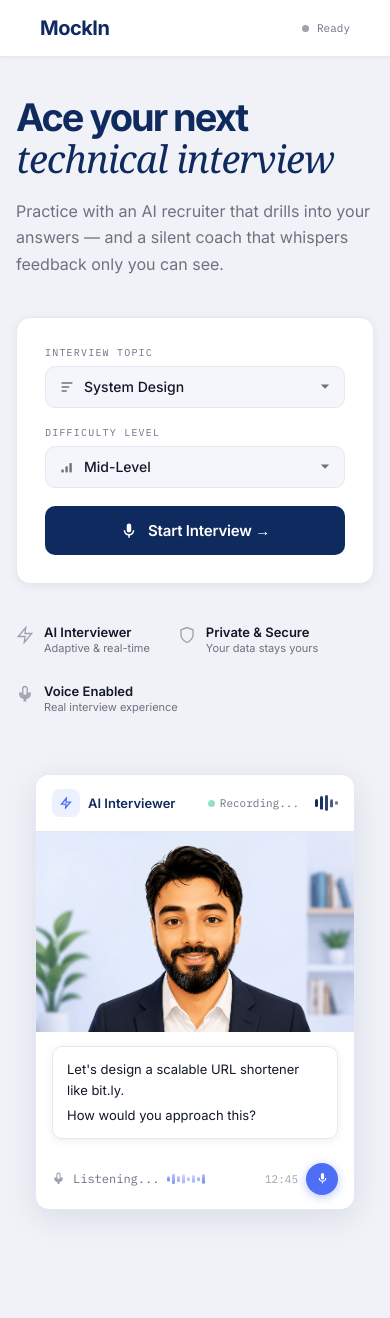
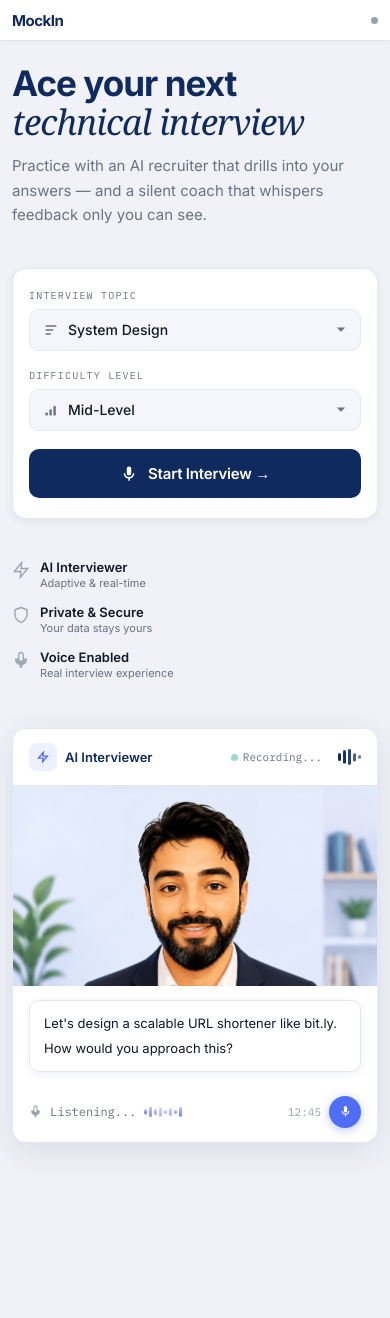
Before and after one commit to finddheeraj/MockIn, a Flask app: page / in a window 390 px wide. After the commit the page ends 1150 px from the top, so only its background shows below. Run offline with Flask 3, Linux system fonts and the light colour scheme; some web fonts are replaced.

Commit message:
Fixing Mobile view

```diff
--- /dev/null
+++ b/static/css/components/mobile.css
@@ -0,0 +1,468 @@
+/*
+  mobile.css — Responsive overrides for MockIn
+  ─────────────────────────────────────────────
+  Breakpoints:
+    ≤ 1024px  tablet landscape  (setup collapses to 1 col)
+    ≤ 768px   tablet portrait   (interview stacks vertically)
+    ≤ 600px   large phone       (header compacts, panels flatten)
+    ≤ 480px   small phone       (tight spacing, full-width everything)
+
+  Strategy: desktop styles are authored in the other component files.
+  This file only *overrides* — never duplicates — those rules.
+*/
+
+/* ══════════════════════════════════════════════════════════════════════════
+   TABLET LANDSCAPE  ≤ 1024px
+   Setup: drop 2-column side-by-side → single column, preview below form
+   ══════════════════════════════════════════════════════════════════════════ */
+@media (max-width: 1024px) {
+  main {
+    padding: 0 24px 48px;
+  }
+
+  /* Setup: single column, narrower gap */
+  #setup-panel {
+    grid-template-columns: 1fr;
+    gap: 40px;
+    min-height: unset;
+    padding: 32px 0;
+  }
+
+  .setup-right {
+    justify-content: center;
+  }
+
+  .deco-ring {
+    display: none;
+  }
+
+  /* Keep preview cards side by side at tablet */
+  .preview-interviewer-card {
+    width: 300px;
+  }
+}
+
+
+/* ══════════════════════════════════════════════════════════════════════════
+   TABLET PORTRAIT  ≤ 768px
+   Interview: right panel moves below chat (stacked layout)
+   ══════════════════════════════════════════════════════════════════════════ */
+@media (max-width: 768px) {
+  /* ── Main layout ── */
+  main {
+    padding: 0 16px 40px;
+  }
+
+  /* ── Header ── */
+  header {
+    padding: 12px 16px;
+    gap: 10px;
+  }
+
+  .logo-name {
+    font-size: 17px;
+  }
+
+  .status-bar {
+    font-size: 10px;
+  }
+
+  .btn-coach-answer-header {
+    font-size: 10px;
+    padding: 6px 10px;
+  }
+
+  /* ── Setup panel ── */
+  #setup-panel {
+    gap: 28px;
+    padding: 24px 0;
+  }
+
+  .setup-hero h1 {
+    font-size: clamp(30px, 8vw, 40px);
+    letter-spacing: -1.5px;
+  }
+
+  .setup-hero p {
+    font-size: 15px;
+  }
+
+  .feature-badges {
+    gap: 20px;
+  }
+
+  .setup-right {
+    flex-direction: column;
+    align-items: center;
+  }
+
+  .preview-interviewer-card {
+    width: 100%;
+    max-width: 360px;
+  }
+
+  .preview-coach-card {
+    display: none; /* too cramped alongside the interviewer card */
+  }
+
+  /* ── Interview panel: stack vertically ── */
+  #interview-panel.active {
+    display: flex;
+    flex-direction: column;
+    gap: 16px;
+  }
+
+  /* ── Interview header: wrap buttons on small screens ── */
+  .interview-header {
+    flex-wrap: wrap;
+    gap: 10px;
+    padding: 12px 14px;
+  }
+
+  .interview-meta {
+    flex-wrap: wrap;
+    gap: 6px;
+  }
+
+  .interview-actions {
+    gap: 6px;
+    flex-wrap: wrap;
+  }
+
+  /* ── Right panels: horizontal scroll strip on tablet ── */
+  .right-panels {
+    position: static; /* un-stick */
+    max-height: none;
+    overflow-y: visible;
+
+    /* Horizontal scrollable row of panels */
+    display: flex;
+    flex-direction: row;
+    gap: 12px;
+    overflow-x: auto;
+    -webkit-overflow-scrolling: touch;
+    scroll-snap-type: x mandatory;
+    padding-bottom: 6px; /* room for scrollbar */
+  }
+
+  .right-panels > * {
+    scroll-snap-align: start;
+    flex: 0 0 80vw;       /* each panel takes ~80% viewport width */
+    max-width: 360px;
+    min-width: 240px;
+    overflow-y: auto;
+    max-height: 320px;
+  }
+
+  /* Score panel: tighten up */
+  .score-panel {
+    padding: 14px;
+  }
+
+  .score-number {
+    font-size: 28px;
+  }
+
+  /* ── Chat area ── */
+  #chat-area {
+    padding: 16px;
+    gap: 12px;
+    min-height: 300px;
+    max-height: 50vh;
+    overflow-y: auto;
+  }
+
+  .msg-text {
+    font-size: 13.5px;
+  }
+
+  /* ── Answer area ── */
+  .answer-area {
+    gap: 8px;
+  }
+
+  textarea {
+    min-height: 120px;
+    font-size: 14px;
+  }
+
+  .answer-actions {
+    flex-wrap: wrap;
+    gap: 8px;
+  }
+
+  .btn-submit {
+    flex: 1;
+    justify-content: center;
+  }
+
+  .btn-skip {
+    flex: 0 0 auto;
+  }
+
+  .char-count,
+  .speech-status {
+    margin-left: 0;
+    width: 100%;
+    text-align: right;
+  }
+
+  /* ── Eval overlay ── */
+  .eval-columns {
+    grid-template-columns: 1fr;
+  }
+
+  .eval-card {
+    padding: 20px 16px;
+    max-height: 90vh;
+  }
+
+  .eval-grade-letter {
+    font-size: 40px;
+  }
+
+  /* ── Coach modal ── */
+  .coach-modal {
+    padding: 18px 16px;
+  }
+}
+
+
+/* ══════════════════════════════════════════════════════════════════════════
+   LARGE PHONE  ≤ 600px
+   Tighter everything, interview header collapses more aggressively
+   ══════════════════════════════════════════════════════════════════════════ */
+@media (max-width: 600px) {
+  /* ── Header: hide status text, keep dot and coach button ── */
+  #status-text {
+    display: none;
+  }
+
+  /* ── Interview header: stack meta chips and action buttons ── */
+  .interview-header {
+    flex-direction: column;
+    align-items: flex-start;
+    gap: 8px;
+    padding: 10px 12px;
+  }
+
+  .interview-actions {
+    width: 100%;
+    justify-content: flex-end;
+  }
+
+  /* ── Action buttons: compact labels ── */
+  .btn-evaluate,
+  .btn-download,
+  .btn-reset {
+    font-size: 10px;
+    padding: 5px 10px;
+  }
+
+  /* ── Right panels: full-width single panel (no horizontal scroll) ── */
+  .right-panels {
+    flex-direction: column;
+    overflow-x: visible;
+    scroll-snap-type: none;
+  }
+
+  .right-panels > * {
+    flex: 1 1 auto;
+    max-width: 100%;
+    min-width: 0;
+    max-height: 260px;
+  }
+
+  /* Collapse reference panel by default on phone — toggleable via JS */
+  #reference-panel {
+    max-height: 200px;
+    overflow-y: auto;
+  }
+
+  /* ── Chat ── */
+  #chat-area {
+    max-height: 45vh;
+    min-height: 220px;
+    padding: 12px;
+  }
+
+  .msg-avatar {
+    width: 28px;
+    height: 28px;
+    font-size: 11px;
+  }
+
+  /* ── Textarea ── */
+  textarea {
+    min-height: 100px;
+    padding: 12px 50px 12px 12px; /* extra right padding for mic button */
+  }
+
+  /* ── Answer actions: submit full width ── */
+  .answer-actions {
+    gap: 6px;
+  }
+
+  .btn-submit {
+    padding: 10px 18px;
+    font-size: 13px;
+  }
+
+  .btn-skip {
+    padding: 10px 12px;
+    font-size: 12px;
+  }
+
+  /* ── Setup ── */
+  .setup-card {
+    padding: 20px 16px;
+  }
+
+  .setup-hero h1 {
+    font-size: clamp(26px, 9vw, 36px);
+    letter-spacing: -1px;
+    margin-bottom: 12px;
+  }
+
+  .feature-badges {
+    flex-direction: column;
+    gap: 14px;
+  }
+
+  .preview-interviewer-card {
+    max-width: 100%;
+  }
+}
+
+
+/* ══════════════════════════════════════════════════════════════════════════
+   SMALL PHONE  ≤ 480px
+   Micro-adjustments for 375px–480px phones (iPhone SE, Galaxy A series)
+   ══════════════════════════════════════════════════════════════════════════ */
+@media (max-width: 480px) {
+  main {
+    padding: 0 12px 32px;
+  }
+
+  header {
+    padding: 10px 12px;
+  }
+
+  .logo-name {
+    font-size: 15px;
+  }
+
+  .btn-coach-answer-header {
+    font-size: 9.5px;
+    padding: 5px 8px;
+  }
+
+  /* Tighten chat bubbles */
+  .message {
+    gap: 8px;
+  }
+
+  .msg-text {
+    font-size: 13px;
+  }
+
+  /* Score panel: inline layout for dimensions */
+  .score-number {
+    font-size: 26px;
+  }
+
+  .dim-label {
+    width: 52px;
+    font-size: 9px;
+  }
+
+  /* Coach entries */
+  .coach-entry-text {
+    font-size: 12px;
+  }
+
+  /* Eval card */
+  .eval-card {
+    padding: 16px 12px;
+    border-radius: 12px;
+  }
+
+  .eval-header h2 {
+    font-size: 18px;
+  }
+
+  /* Toast: full width on tiny screens */
+  #toast {
+    left: 12px;
+    right: 12px;
+    bottom: 16px;
+    text-align: center;
+  }
+
+  /* Modal: full screen on tiny phones */
+  .coach-modal {
+    width: 100vw;
+    max-height: 95vh;
+    border-radius: 16px 16px 0 0;
+    position: fixed;
+    bottom: 0;
+    left: 0;
+  }
+
+  #coach-modal-overlay {
+    align-items: flex-end !important;
+  }
+}
+
+
+/* ══════════════════════════════════════════════════════════════════════════
+   TOUCH IMPROVEMENTS (all mobile)
+   ══════════════════════════════════════════════════════════════════════════ */
+@media (hover: none) and (pointer: coarse) {
+  /* Bigger tap targets */
+  .btn-submit,
+  .btn-skip,
+  .btn-start,
+  .btn-evaluate,
+  .btn-reset,
+  .btn-download,
+  .btn-coach-answer-header,
+  .btn-coach-answer {
+    min-height: 44px;
+  }
+
+  select {
+    min-height: 44px;
+  }
+
+  .btn-mic {
+    width: 44px;
+    height: 44px;
+  }
+
+  /* Remove hover effects that don't make sense on touch */
+  .btn-submit:hover,
+  .btn-skip:hover,
+  .btn-start:hover {
+    background: initial;
+  }
+
+  .btn-start:hover {
+    background: var(--navy);
+  }
+
+  /* Prevent double-tap zoom on buttons */
+  button,
+  select {
+    touch-action: manipulation;
+  }
+
+  /* Smooth momentum scrolling in panels */
+  #chat-area,
+  .right-panels,
+  #coach-panel,
+  #reference-panel,
+  .eval-card {
+    -webkit-overflow-scrolling: touch;
+  }
+}
--- a/static/css/components/ui.css
+++ b/static/css/components/ui.css
@@ -90,19 +90,3 @@
 .plan-action    { font-size: 13px; color: var(--text); margin-bottom: 2px; }
 .plan-resources { font-size: 11px; color: var(--text-muted); font-style: italic; }
 .eval-summary   { font-size: 13px; line-height: 1.7; color: var(--text); }
-
-/* ── Responsive ──────────────────────────────────────────────────────────── */
-@media (max-width: 1024px) {
-  #setup-panel { grid-template-columns: 1fr; gap: 40px; }
-  .setup-right { justify-content: center; }
-  .deco-ring { display: none; }
-}
-@media (max-width: 768px) {
-  #interview-panel.active { grid-template-columns: 1fr; }
-  .right-panels { max-height: 400px; }
-  #coach-panel  { max-height: 280px; }
-  .eval-columns { grid-template-columns: 1fr; }
-  .eval-card    { padding: 20px; }
-  main { padding: 0 16px 48px; }
-  .preview-coach-card { display: none; }
-}
--- a/static/css/main.css
+++ b/static/css/main.css
@@ -10,3 +10,4 @@
 @import url("components/setup.css");
 @import url("components/interview.css");
 @import url("components/ui.css");
+@import url("components/mobile.css");
```
